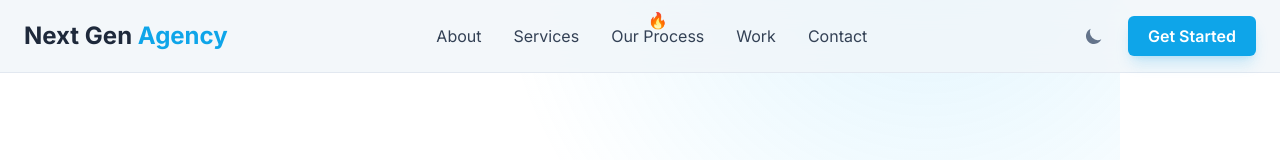
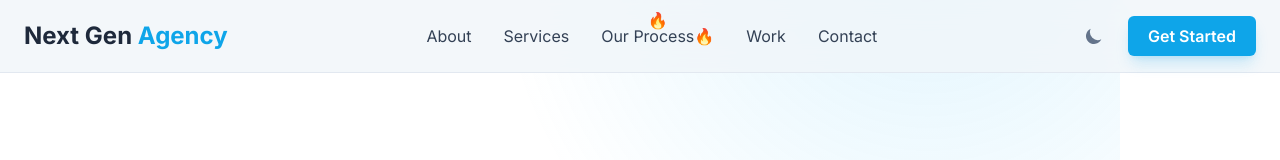
Before and after one commit to muneebrehman-17/NextGen, a plain HTML site: page index.html in a window 1280 px wide. Shown: the top 160 px of the page. Drawn offline with nearby package versions, Linux system fonts and the light colour scheme.

Commit message:
index.html

```diff
--- a/index.html
+++ b/index.html
@@ -134,7 +134,7 @@
                 <a href="#about" class="nav-link hover:text-sky-500 dark:hover:text-sky-400 transition-colors duration-300">About</a>
                 <a href="Services.html" class="nav-link hover:text-sky-500 dark:hover:text-sky-400 transition-colors duration-300">Services</a>
                 <a href="process.html" class="relative nav-link hover:text-sky-500 dark:hover:text-sky-400 transition-colors duration-300">
-                    <span class="absolute -top-4 left-1/2 -translate-x-1/2">🔥</span>Our Process</a>
+                    <span class="absolute -top-4 left-1/2 -translate-x-1/2">🔥</span>Our Process🔥</a>
                 <a href="#portfolio" class="nav-link hover:text-sky-500 dark:hover:text-sky-400 transition-colors duration-300">Work</a>
                 <a href="#contact" class="nav-link hover:text-sky-500 dark:hover:text-sky-400 transition-colors duration-300">Contact</a>
             </nav>
```
